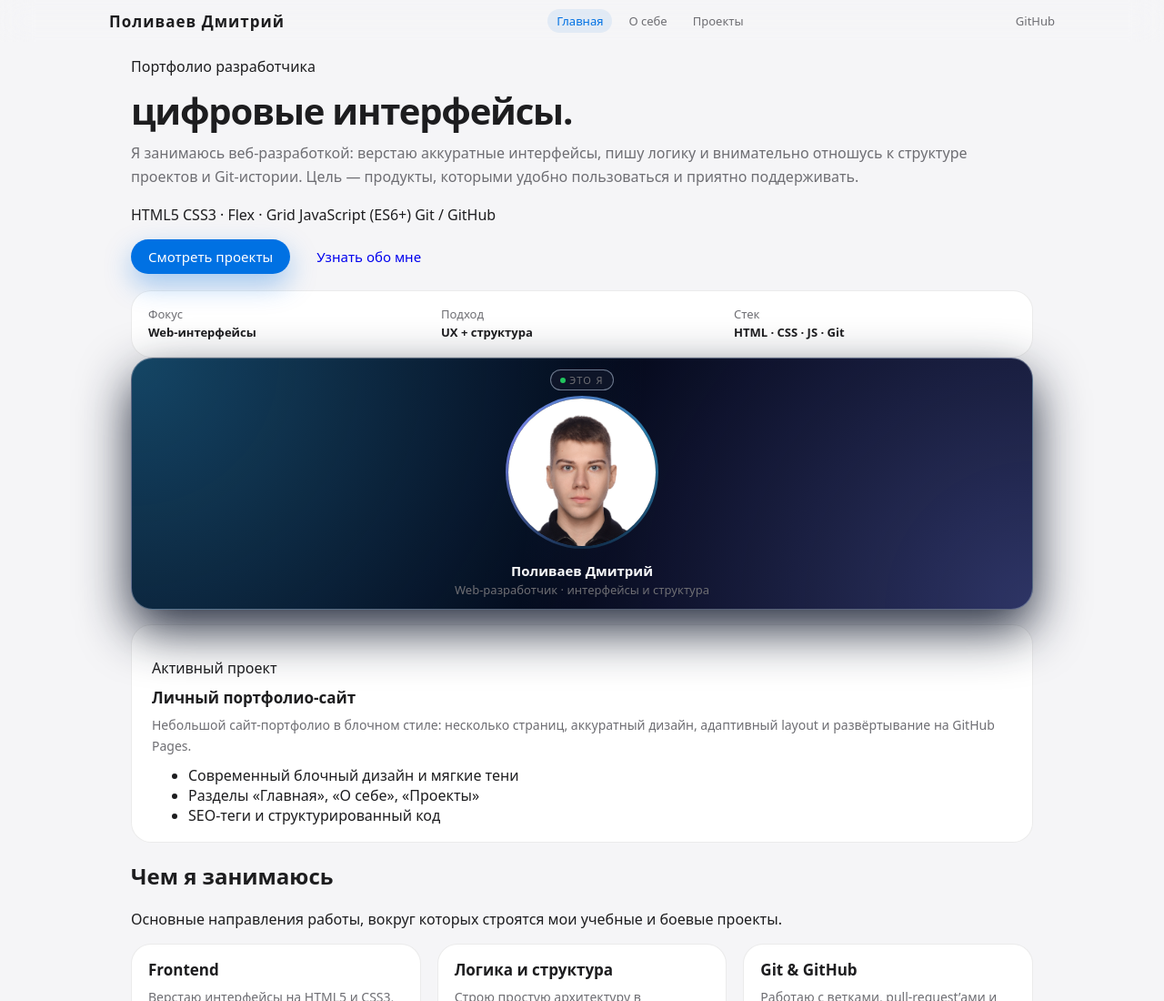
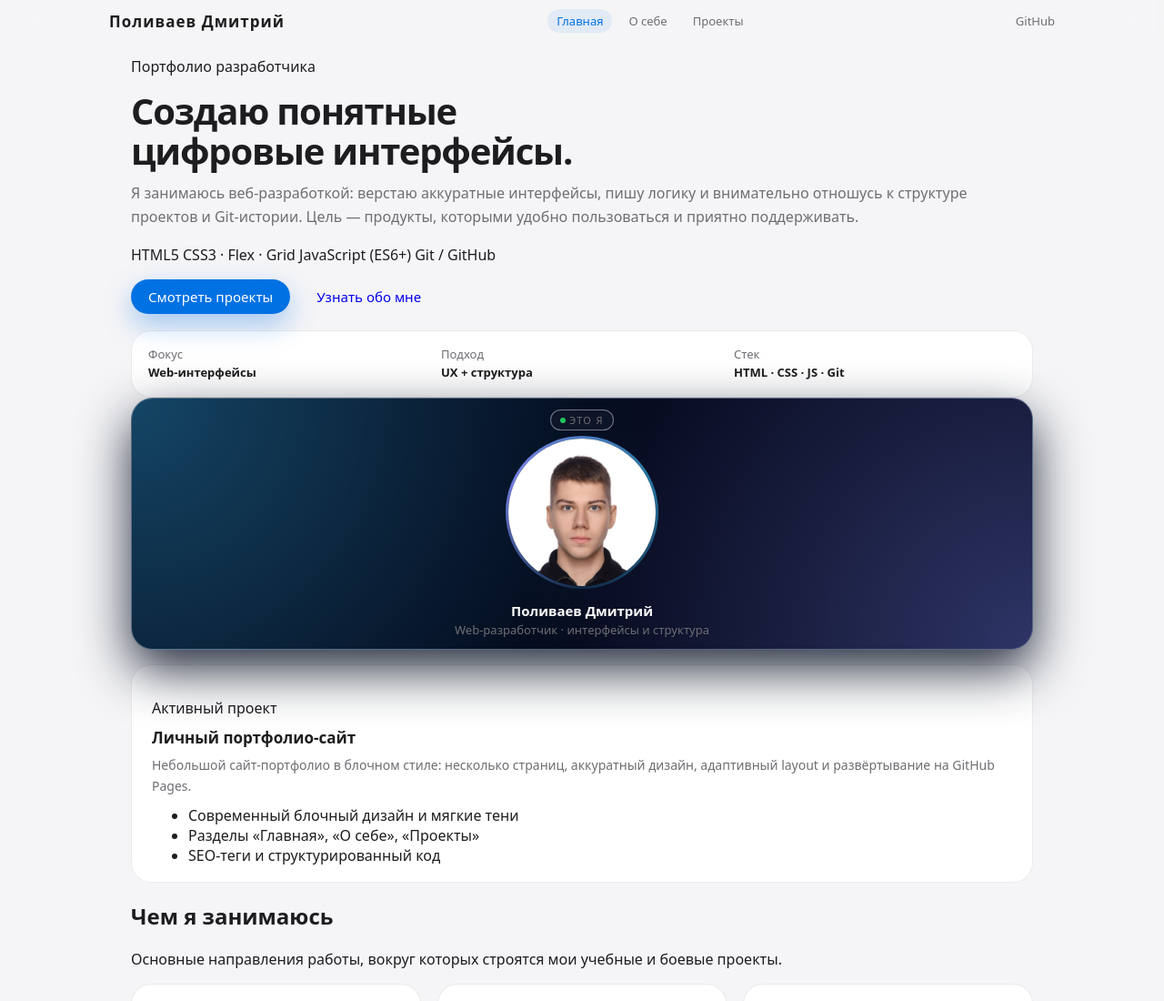
Before and after one commit to dplvv/dplvv.github.io, a plain HTML site: page index.html in a window 1280 px wide. Shown: the top 1100 px of the page at 91% size. Drawn offline with Linux system fonts and the light colour scheme.

Commit message:
Update hero title text in index.html

```diff
--- a/index.html
+++ b/index.html
@@ -215,7 +215,7 @@
             <div class="hero-main">
                 <p class="eyebrow">Портфолио разработчика</p>
                 <h1 class="hero-title">
-                    цифровые интерфейсы.
+                    Создаю понятные<br>цифровые интерфейсы.
                 </h1>
                 <p class="hero-subtitle">
                     Я занимаюсь веб-разработкой: верстаю аккуратные интерфейсы, пишу логику и внимательно отношусь
```
